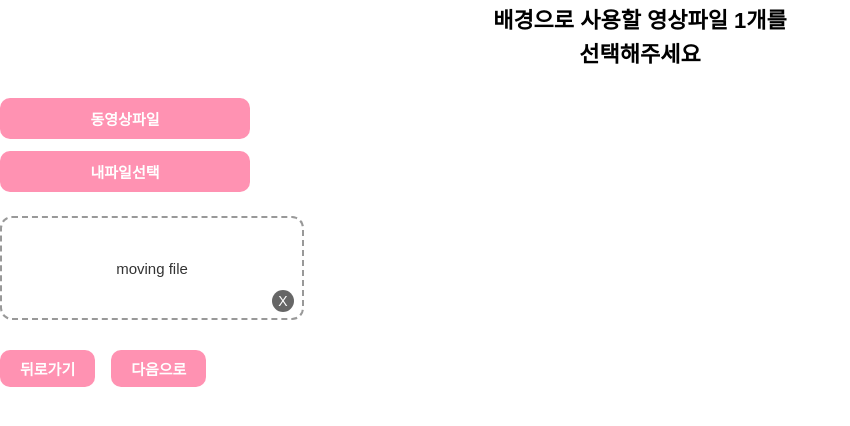
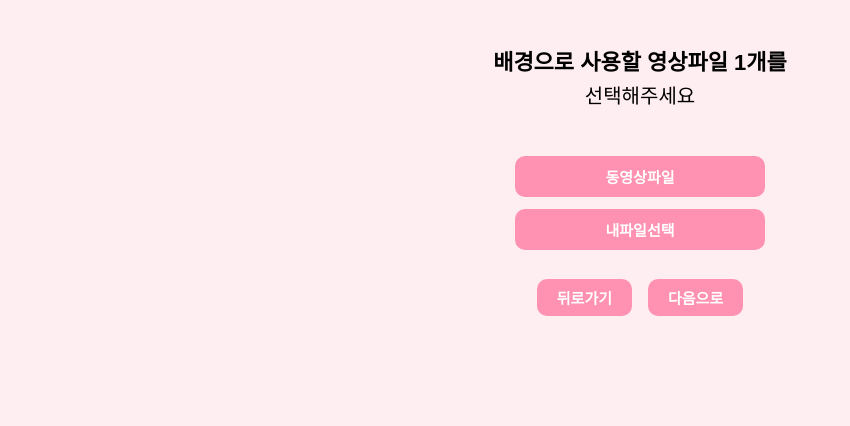
Before and after one commit to xeon-243859/ppongtok-app, a React (Vite) app: page /video/entry in a window 1280 px wide. Shown: the top 426 px of the page, without its empty margins (0-850 px from the left). Built offline with nearby package versions, Linux system fonts and the light colour scheme.

Commit message:
🎥 VideoEntryPage 감성 완성: 선택 영상 미리보기 + 버튼 중앙 정렬 + 재생 UI 적용

```diff
--- a/src/pages/VideoEntryPage.css
+++ b/src/pages/VideoEntryPage.css
@@ -1,4 +1,3 @@
- ✅ VideoEntryPage.css
 .entry-page-container {
     display: flex;
     flex-direction: column;
@@ -19,7 +18,14 @@
   .entry-title {
     font-size: 22px;
     font-weight: 700;
-  margin: 2px 0;
+    margin: 4px 0;
+    white-space: nowrap;
+  }
+
+  .entry-subtitle {
+    font-size: 20px;
+    font-weight: 500;
+    margin-top: 0;
     white-space: nowrap;
   }
 
@@ -51,26 +57,37 @@
   .selected-video-box {
     width: 90%;
     max-width: 300px;
-  height: 100px;
+    height: 170px;
     background-color: #fff;
     border: 2px dashed #999;
     border-radius: 12px;
     position: relative;
     margin-bottom: 30px;
-  display: flex;
-  align-items: center;
-  justify-content: center;
+    overflow: hidden;
+  }
+
+  .selected-video-box video {
+    width: 100%;
+    height: 100%;
+    object-fit: cover;
   }
 
   .moving-label {
-  font-size: 15px;
+    position: absolute;
+    bottom: 10px;
+    left: 12px;
+    font-size: 14px;
+    font-weight: 500;
     color: #333;
+    background-color: rgba(255, 255, 255, 0.7);
+    padding: 2px 6px;
+    border-radius: 6px;
   }
 
   .remove-button {
     position: absolute;
-  bottom: 8px;
-  right: 10px;
+    bottom: 10px;
+    right: 12px;
     background-color: rgba(0, 0, 0, 0.6);
     color: white;
     border: none;
--- a/src/pages/VideoEntryPage.jsx
+++ b/src/pages/VideoEntryPage.jsx
@@ -1,34 +1,51 @@
-// ✅ VideoEntryPage.jsx
-import React, { useState } from "react";
+import React, { useState, useEffect } from "react";
 import { useNavigate } from "react-router-dom";
 import "./VideoEntryPage.css";
 
 const VideoEntryPage = () => {
   const navigate = useNavigate();
-  const [selected, setSelected] = useState(true); // mock: 영상 선택된 상태
+  const [selectedVideo, setSelectedVideo] = useState(null);
+
+  // localStorage에서 선택된 영상 불러오기
+  useEffect(() => {
+    const stored = localStorage.getItem("selectedVideo");
+    if (stored) {
+      setSelectedVideo(JSON.parse(stored));
+    }
+  }, []);
+
+  const handleRemove = () => {
+    setSelectedVideo(null);
+    localStorage.removeItem("selectedVideo");
+  };
 
   return (
     <div className="entry-page-container">
       <div className="entry-text-block">
         <h1 className="entry-title">배경으로 사용할 영상파일 1개를</h1>
-        <h2 className="entry-title">선택해주세요</h2>
+        <h2 className="entry-subtitle">선택해주세요</h2>
       </div>
 
       <div className="entry-button-group">
-        <button className="entry-button" onClick={() => navigate("/video/select")}>동영상파일</button>
-        <button className="entry-button" onClick={() => navigate("/video/upload")}>내파일선택</button>
+        <button className="entry-button" onClick={() => navigate("/video/select")}>
+          동영상파일
+        </button>
+        <button className="entry-button" onClick={() => navigate("/video/upload")}>
+          내파일선택
+        </button>
       </div>
 
-      {selected && (
+      {selectedVideo && (
         <div className="selected-video-box">
+          <video src={selectedVideo.src} controls width="100%" height="100%" />
           <div className="moving-label">moving file</div>
-          <button className="remove-button" onClick={() => setSelected(false)}>X</button>
+          <button className="remove-button" onClick={handleRemove}>X</button>
         </div>
       )}
 
       <div className="nav-button-group">
         <button className="nav-button" onClick={() => navigate(-1)}>뒤로가기</button>
-        <button className="nav-button" onClick={() => navigate("/video/select")}>다음으로</button>
+        <button className="nav-button" onClick={() => navigate("/music/select")}>다음으로</button>
       </div>
     </div>
   );
```
Lines whose indentation alone changed are shown as unchanged.
